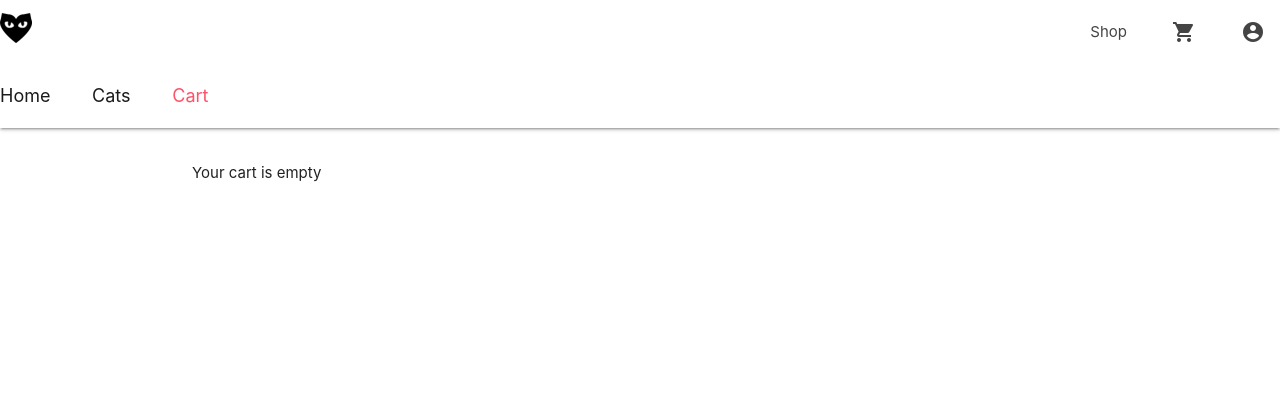
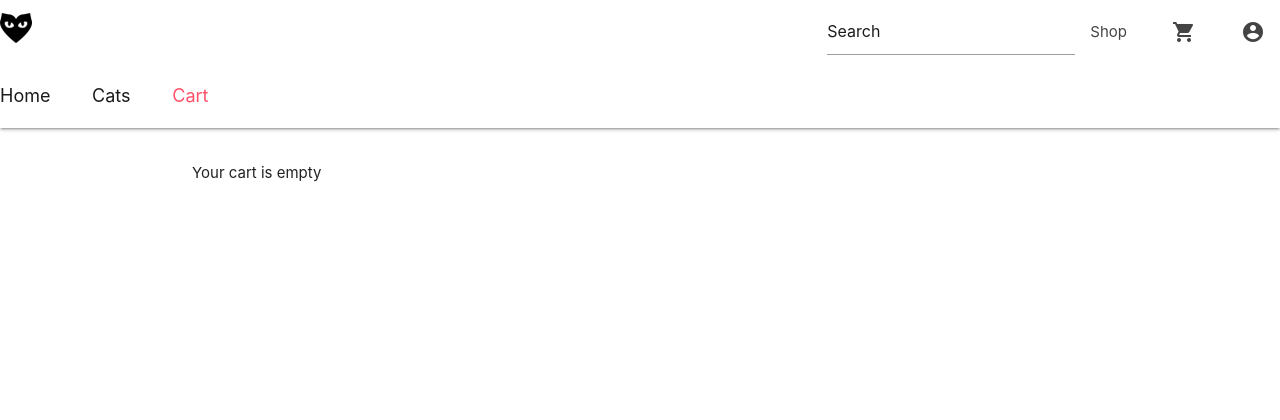
Before and after one commit to pierreyvesdonze/catshop, a Symfony app: template templates/cart/show.html.twig in a window 1280 px wide. Shown: the top 420 px of the page. Run offline with Twig, Linux system fonts and the light colour scheme; the template is opened without the code that fills it, so the values that code supplies are empty; some libraries are stand-ins or nearby versions; some web fonts are replaced.

Commit message:
add searchbar

```diff
--- a/templates/nav/nav.html.twig
+++ b/templates/nav/nav.html.twig
@@ -24,8 +24,12 @@
 <nav>
     <div class="nav-wrapper">
         <a href="{{ path('homepage') }}" class="brand-logo"><img src="{{ asset('assets/images/logo-small.png') }}"></a>
+
         <a href="#" data-target="mobile-demo" class="sidenav-trigger"><i class="material-icons">menu</i></a>
         <ul class="right hide-on-med-and-down">
+            <li>
+                <input placeholder="Search" class="search-input"/>
+            </li>
             <li><a href="{{ path('articles') }}">Shop</a></li>
 
             <!-- Dropdown Trigger -->
@@ -38,6 +42,9 @@
 </nav>
 
 <ul class="sidenav" id="mobile-demo">
+    <li>
+        <input placeholder="Search" class="search-input"/>
+    </li>
     <li><a href="{{ path('articles') }}">Shop</a></li>
     {% if app.user %}
     <li><a href="{{ path('cart_show', {'id':app.user.id}) }}">Cart</a>
```
Also changed, not shown: public/assets/js/app.js.
